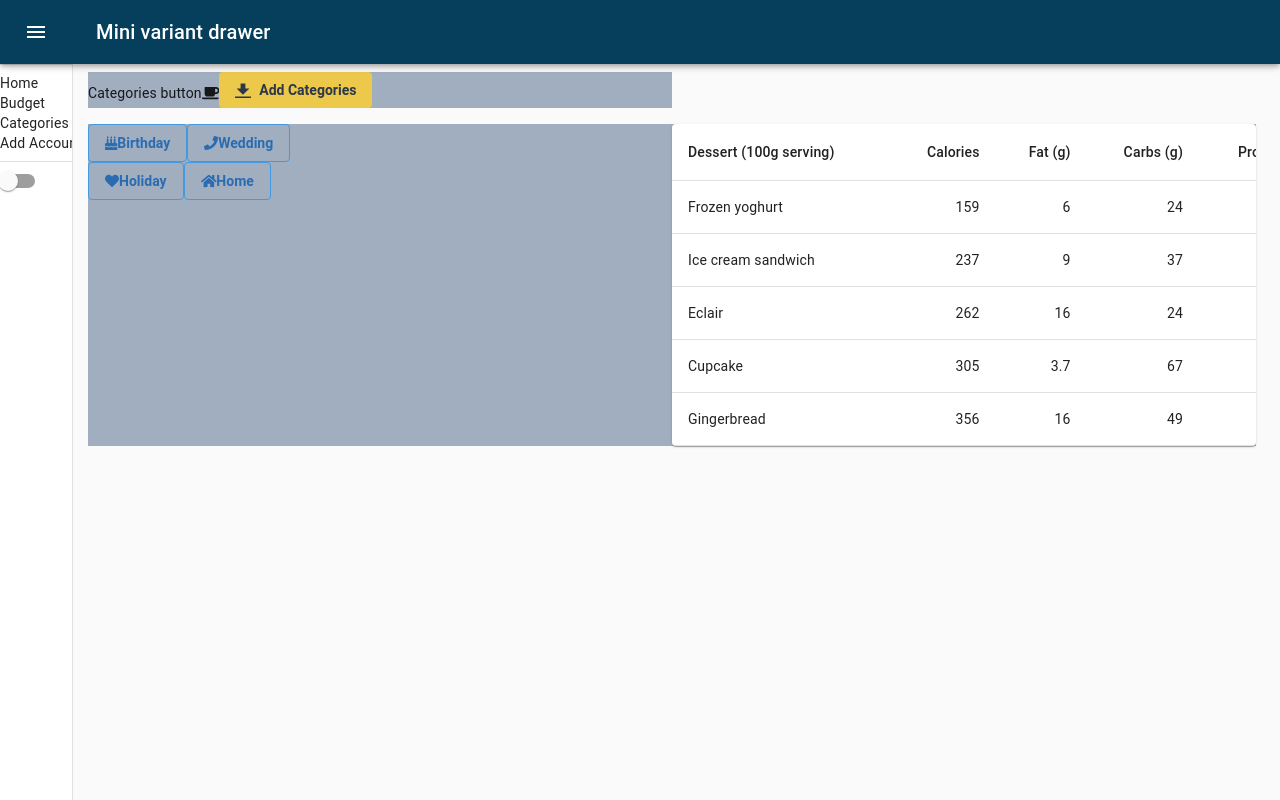
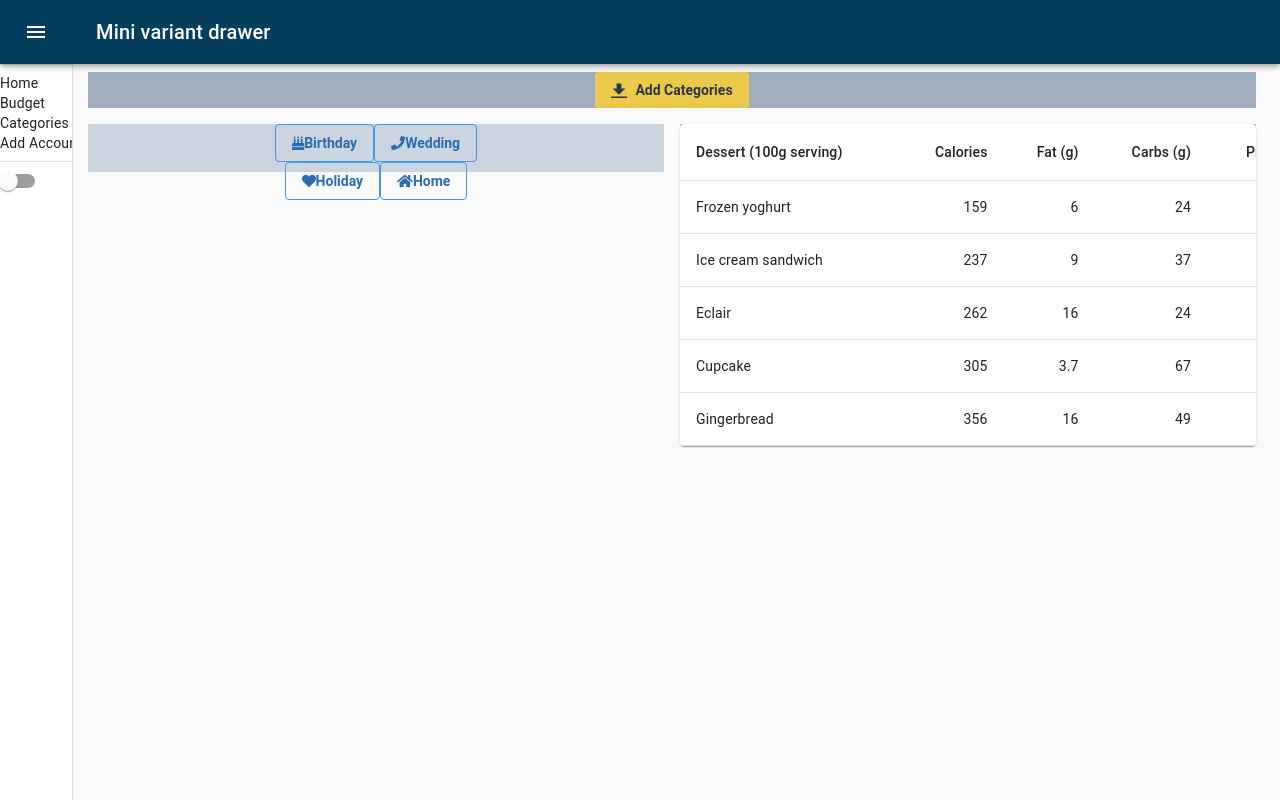
Before and after one commit to 756D6D61/New-Savings-Dashboard, a React (Create React App) app: page /categories in a window 1280 px wide. Built offline with nearby package versions, Linux system fonts and the light colour scheme.

Commit message:
Budget layout

```diff
--- a/src/pages/Categories/index.js
+++ b/src/pages/Categories/index.js
@@ -1,7 +1,5 @@
 import React from 'react'
 import Page from '../../layout/Page'
-import { FontAwesomeIcon } from '@fortawesome/react-fontawesome'
-import { faCoffee } from '@fortawesome/free-solid-svg-icons'
 import Table from '../../components/Table'
 import AddButton from '../../components/AddButton'
 import Icons from '../../components/CategoryIcons'
@@ -10,18 +8,20 @@ const Categories = () => {
 	return (
 		<Page>
 			<div class="flex flex-wrap">
-				<div class="w-full sm:w-1/2 md:w-1/2 lg:w-1/2 xl:w-1/2 mb-4 bg-gray-500">
-					Categories button
-					<FontAwesomeIcon icon={faCoffee} />
+				<div class="w-full text-center mb-4 bg-gray-500">
 					<AddButton>Categories</AddButton>
 				</div>
 			</div>
-			<div class="flex flex-wrap">
-				<div class="w-full sm:w-1/2 md:w-1/2 lg:w-1/2 xl:w-1/2 mb-4 bg-gray-500">
-					<Icons />
+			<div class="flex -mx-2">
+				<div class="w-1/2 px-2 mb-4">
+					<div class="bg-gray-400 text-center h-12">
+						<Icons />
+					</div>
 				</div>
-				<div class="w-full sm:w-1/2 md:w-1/2 lg:w-1/2 xl:w-1/2 mb-4 bg-gray-500">
-					<Table />
+				<div class="w-1/2 px-2  mb-4">
+					<div class="bg-gray-500 text-center h-12">
+						<Table />
+					</div>
 				</div>
 			</div>
 		</Page>
```
